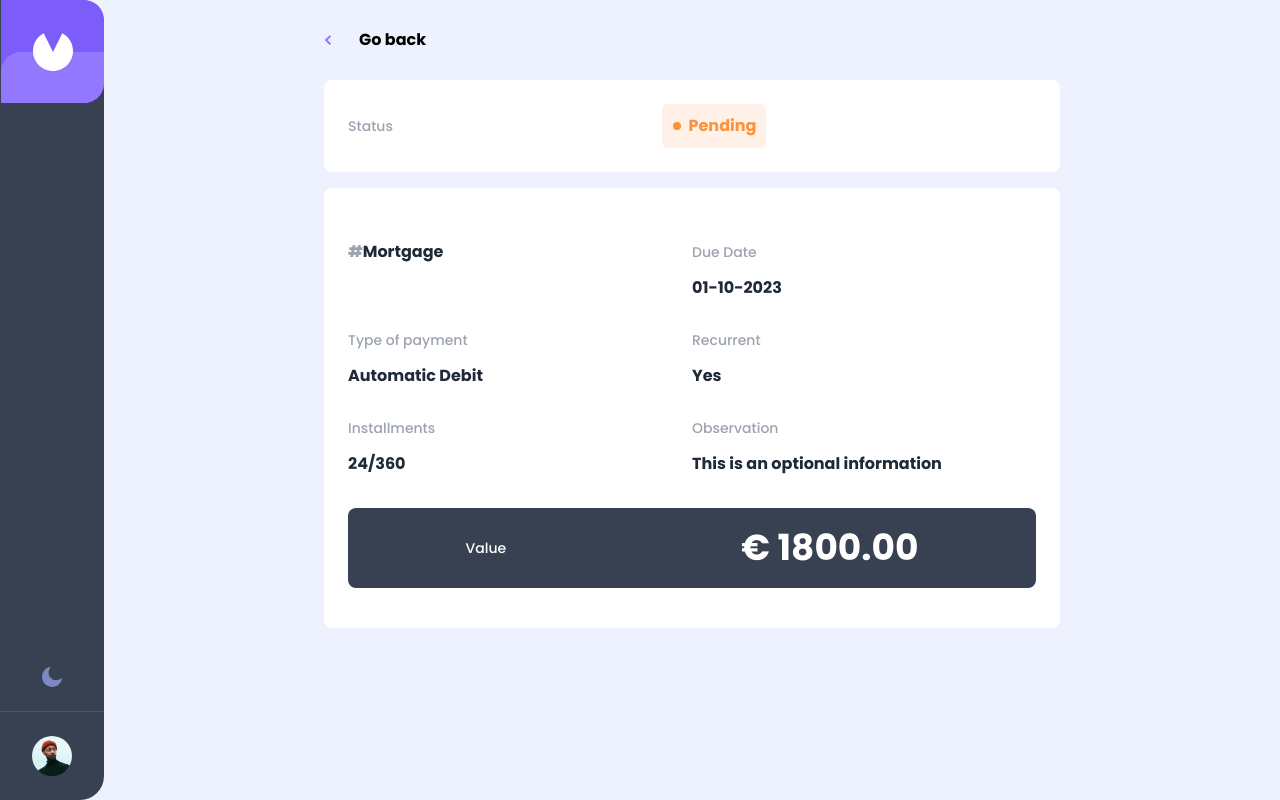
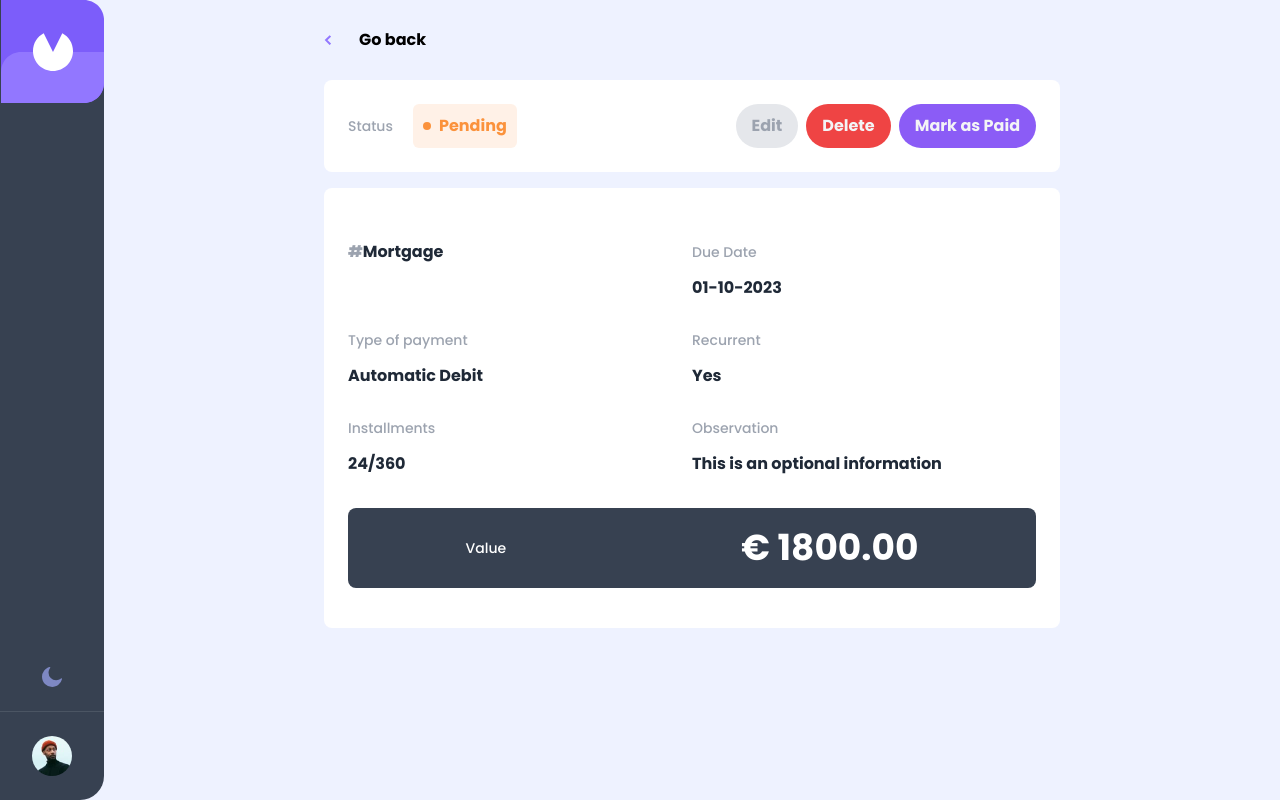
Before and after one commit to kelitasukita/myBills-next-frontend, a Next.js app: page /invoice-status in a window 1280 px wide. Built offline with nearby package versions, Linux system fonts and the light colour scheme.

Commit message:
Change button position and responsivness:

```diff
--- a/src/app/invoice-status/page.tsx
+++ b/src/app/invoice-status/page.tsx
@@ -11,11 +11,18 @@ export default function InvoiceStatus() {
       <section className="flex flex-col w-11/12 lg:w-736 mx-auto">
         <GoBackBtn />
         {/* <DeleteModal /> */}
-        <article className="flex justify-between items-center w-full mx-auto p-6 rounded-lg bg-white">
-          <span className="body-variant text-gray-400">Status</span>
-          <div className="flex justify-center items-center w-26 h-11 mr-0 bg-orange-500 rounded-md bg-opacity-10 sm:mt-0 sm:m-auto">
-            <div className="w-2 h-2 rounded-full bg-orange-400"></div>
-            <span className="heading-s ml-2 rounded-md text-orange-400">Pending</span>
+        <article className="flex justify-between items-center w-full mx-auto p-6 rounded-lg bg-white ">
+          <div className="w-full flex justify-between items-center md:justify-start">
+            <span className="body-variant text-gray-400 md:mr-5">Status</span>
+            <div className="flex justify-center items-center w-26 h-11 bg-orange-500 rounded-md bg-opacity-10">
+              <div className="w-2 h-2 rounded-full bg-orange-400"></div>
+              <span className="heading-s ml-2 rounded-md text-orange-400">Pending</span>
+            </div>
+          </div>
+          <div className="hidden md:flex">
+            <Button textColor="text-gray-400" bgColor="bg-gray-200" name="Edit" />
+            <Button textColor="text-gray-100" bgColor="bg-red-500" name="Delete" />
+            <Button textColor="text-gray-100" bgColor="bg-violet-500" name="Mark as Paid" />
           </div>
         </article>
 
```
